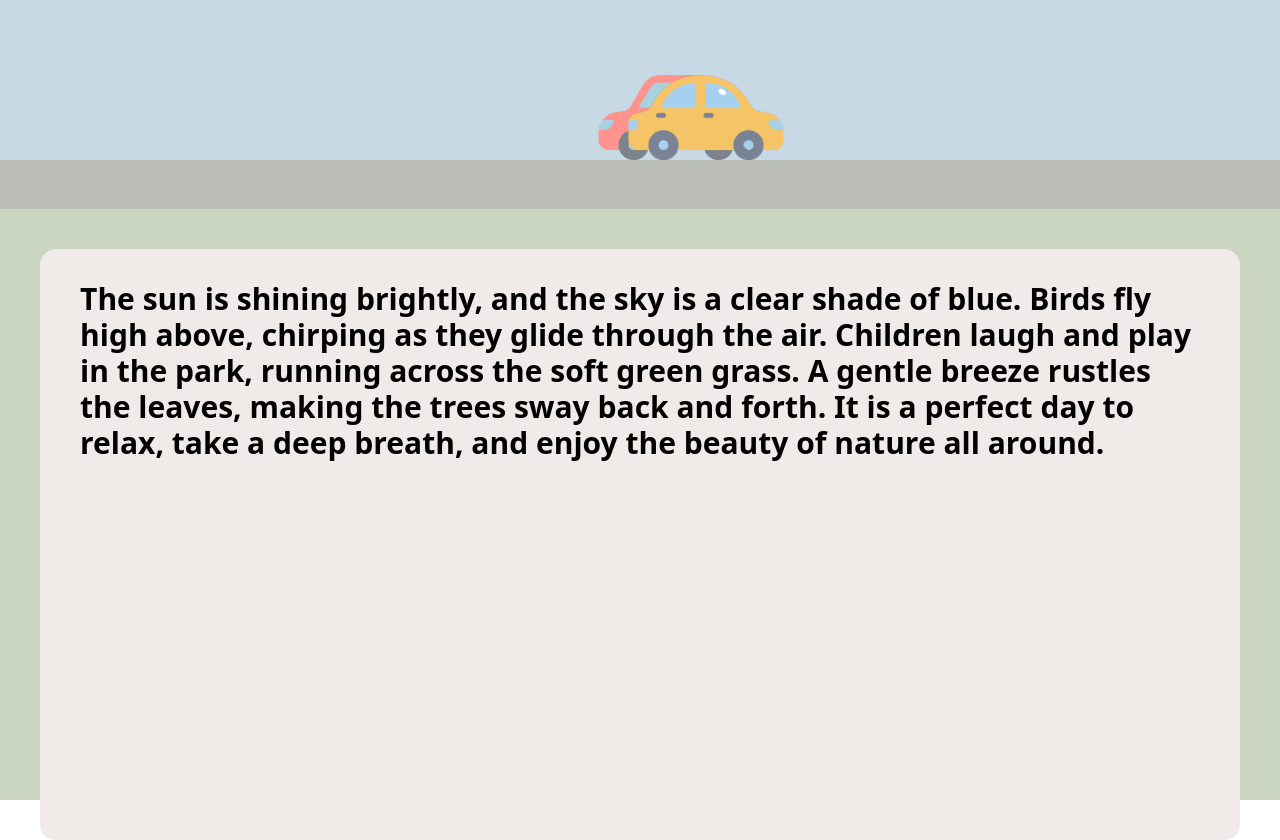
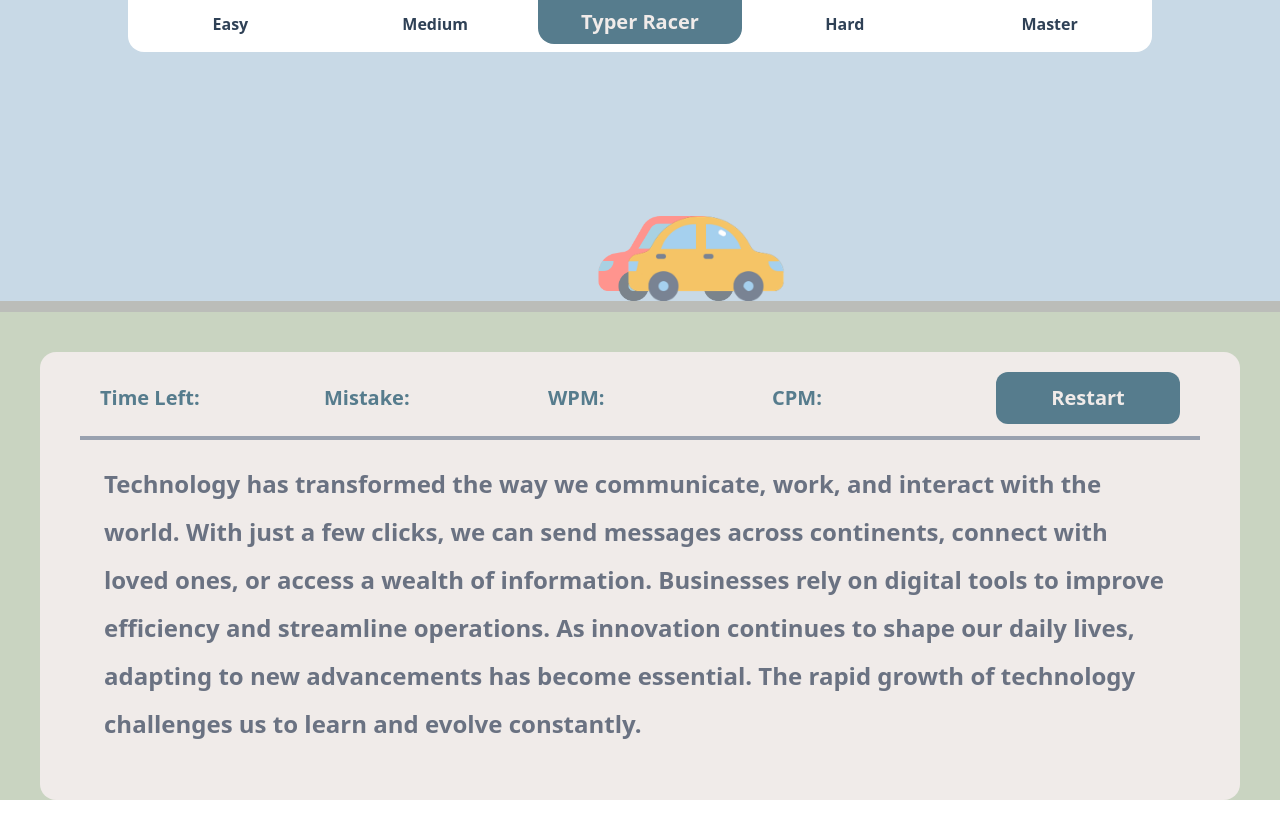
Before and after one commit to XuanGiaHanNguyen/RacerTyper, a React (Vite) app in the folder frontend/: page /game in a window 1280 px wide. After the commit the page ends 800 px from the top, so only its background shows below. Built offline with nearby package versions, Linux system fonts and the light colour scheme.

Commit message:
frontend for the typing test

```diff
--- a/frontend/src/pages/game.jsx
+++ b/frontend/src/pages/game.jsx
@@ -48,6 +48,26 @@ const Game = () => {
 
     return (
         <div className="flex flex-col h-screen">
+            <div className='w-full' style={{backgroundColor: '#C8D9E6'}}>
+                <div className=' pb-2 mx-32 grid grid-cols-5 font-bold rounded-b-2xl bg-white' style={{ color: '#2F4156'}}>
+                    <button className='pt-1 transition transform duration-300 ease-in-out hover:scale-110 hover:opacity-80'>Easy</button>
+                    <button className='pt-1 transition transform duration-300 ease-in-out hover:scale-110 hover:opacity-80'>Medium</button>
+                    <button className='py-2 font-black text-xl rounded-b-2xl' style={{backgroundColor: '#567C8D', color: '#f0ebe9'}}
+
+                        onMouseEnter={(e) => {
+                            e.target.style.color = '#2F4156';
+                            e.target.style.backgroundColor = '#d6d6d6';
+                        }}
+                        onMouseLeave={(e) => {
+                            e.target.style.color = '#f0ebe9';
+                            e.target.style.backgroundColor = '#567C8D';
+                        }}
+
+                    >Typer Racer</button>
+                    <button className='pt-1 transition transform duration-300 ease-in-out hover:scale-110 hover:opacity-80'>Hard</button>
+                    <button className='pt-1 transition transform duration-300 ease-in-out hover:scale-110 hover:opacity-80'>Master</button>
+                </div>
+            </div>
             <div className="flex-1 relative overflow-hidden" style={{
                 backgroundColor: '#C8D9E6'
             }}>
@@ -80,22 +100,42 @@ const Game = () => {
                     style={getTransitionStyle(positions.bus)}
                 />
             </div>
-            <div className="flex-4 flex flex-col">
+            <div className="flex-2 flex flex-col">
                 <div className="flex-1" style={{backgroundColor: '#bbbdb9'}}>
                 </div>
                 <div className="flex-12" style={{backgroundColor: '#c9d4c1'}}>
-                    <div className='h-full'>
-                        <div className='h-full mt-10 mx-10 rounded-2xl px-10 pt-8' style={{backgroundColor: '#f0ebe9' }}>
+                    <div className=''>
+                        <div className=' mt-10 pb-8 mx-10 rounded-2xl px-10 pt-5' style={{backgroundColor: '#f0ebe9' }}>
+                            <div id='result'>
+                                <div className='grid grid-cols-5 font-bold text-xl text-gray-600 pb-3' style={{color: '#567C8D'}}>
+                                    <p className='pl-5 py-3'>Time Left: </p>
+                                    <p className='pl-5 py-3'>Mistake: </p>
+                                    <p className='pl-5 py-3'>WPM: </p>
+                                    <p className='pl-5 py-3'>CPM: </p>
+                                    <button className='py-3 mx-5 rounded-xl' style={{ color: '#f0ebe9', backgroundColor: '#567C8D' }}
 
+                                        onMouseEnter={(e) => {
+                                            e.target.style.color = '#d6d6d6';
+                                            e.target.style.backgroundColor = ' #2F4156';
+                                        }}
+                                        onMouseLeave={(e) => {
+                                            e.target.style.color = '#f0ebe9';
+                                            e.target.style.backgroundColor = '#567C8D';
+                                        }}
+
+                                    >Restart</button>
+                                </div>
+                            </div>
+                            <hr className='border-2 border-gray-400' />
+                            <div id='test' className='py-5 px-6'>
                             {
-                                easy.split('').map((char,index)=> (
-                                    <span className='text-3xl  font-bold'>
+                                medium.split('').map((char,index)=> (
+                                    <span className='text-2xl text-gray-500 font-semibold leading-loose'>
                                         {char}
                                     </span>
                                 ))
                             }
-
-
+                            </div>
                         </div>
                     </div>
                 </div>
--- a/frontend/src/pages/landing.jsx
+++ b/frontend/src/pages/landing.jsx
@@ -14,7 +14,7 @@ const Landing = () => {
         <div className='w-full h-screen flex flex-row'>
             <div className='flex-1 flex items-center justify-center flex-col' style={{backgroundColor: '#567C8D'}}>
                 <h1 className='font-black text-6xl pb-10' style={{color: '#e0dcda'}}>
-                    Typer Car
+                    Typer Racer
                 </h1>
                 <div className='flex flex-col gap-5'>
                     <Link to='/game'
```
